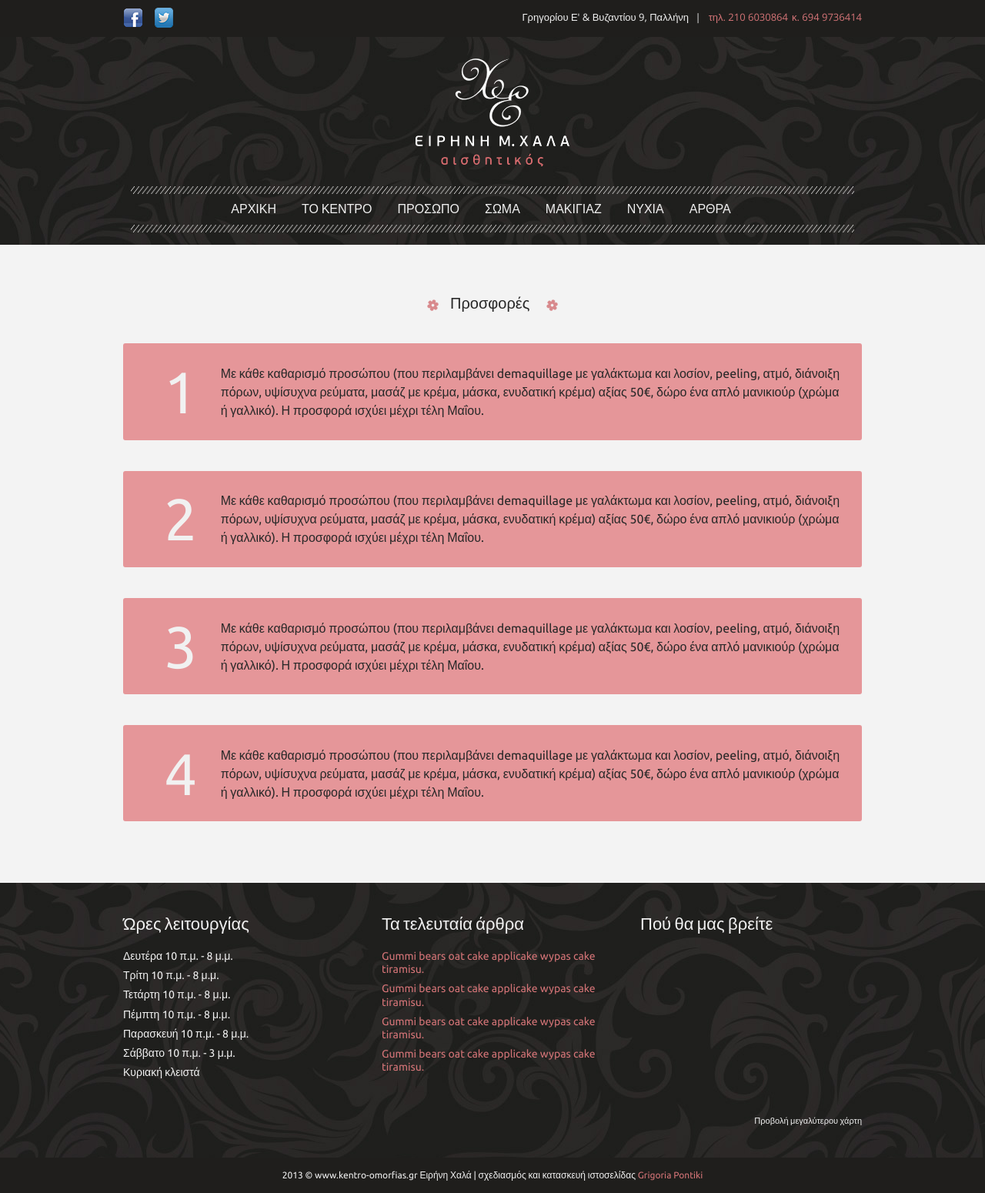
After one commit to chris-maroudas/kentroaisthitikis, a PHP site: page /offers.php in a window 1280 px wide. The commit adds this page. Shown: the whole page at 77% size. Run offline with PHP 8.4, Linux system fonts and the light colour scheme; some libraries are stand-ins or nearby versions.

Commit message:
Add offers page

```diff
--- a/body.php
+++ b/body.php
@@ -14,7 +14,7 @@
         <section class="cf">
             <img class="before" src="images/body2.jpg" />
             <h3 class="right">Relax/antistress massage σώματος</h3>
-            <p>Οι δεξιοτεχνικές χαλαρωτικές μαλάξεις βοηθούν το σώμα να αποβάλλει τη συσσωρευμένη ένταση και κούραση, καθώς επιτυγχάνεται απόλυτη χαλάρωση των κουρασμένων μυών και επαναφορά
+            <p class="figure left">Οι δεξιοτεχνικές χαλαρωτικές μαλάξεις βοηθούν το σώμα να αποβάλλει τη συσσωρευμένη ένταση και κούραση, καθώς επιτυγχάνεται απόλυτη χαλάρωση των κουρασμένων μυών και επαναφορά
             της ελαστικότητάς τους. Το antistress μασάζ συνδράμει στην επίτευξη σωματικής, ψυχικής και πνευματικής ηρεμίας, αφού ξεκουράζει και ανανεώνει την ενέργεια άμεσα και  αποτελεσματικά.
             Παράλληλα, η χρήση των ευεργετικών αιθέριων ελαίων προσφέρει ευεξία και αναζωογόνηση στον οργανισμό και βελτιώνει τη διάθεση.</p>
         </section>
--- a/css/style.css
+++ b/css/style.css
@@ -9,6 +9,12 @@ p {
   font-size: 14px;
   line-height: 1.5;
   margin-bottom: 15px; }
+
+a {
+  transition: all 0.2s ease;
+  -moz-transition: all 0.2s ease;
+  -webkit-transition: all 0.2s ease;
+  -o-transition: all 0.2s ease; }
 
 .cf:before, .cf:after {
   content: "";
@@ -358,6 +364,47 @@ footer {
   text-align: left;
   margin-left: 0; }
 
+/* PROSFORES */
+#offers h2 {
+  font-size: 20px;
+  width: 110px;
+  margin: 0 auto 30px;
+  position: relative;
+  padding: 0 30px; }
+  #offers h2:before {
+    content: "";
+    position: absolute;
+    top: 7px;
+    left: 0;
+    width: 15px;
+    height: 15px;
+    background: url("../images/sprite.png") no-repeat -80px -6px; }
+  #offers h2:after {
+    content: "";
+    position: absolute;
+    top: 7px;
+    right: 0;
+    width: 15px;
+    height: 15px;
+    background: url("../images/sprite.png") no-repeat -80px -6px; }
+#offers ol li {
+  background: #e59699;
+  margin: 40px 0;
+  padding: 26.66667px;
+  border-radius: 3px; }
+  #offers ol li span {
+    padding: 0 26.66667px;
+    color: #f1f1f1;
+    float: left;
+    margin-top: -10px;
+    font-size: 76px; }
+  #offers ol li p {
+    font-size: 16px;
+    margin-bottom: 0;
+    padding-left: 100px; }
+  #offers ol li:last-child {
+    margin-bottom: 0; }
+
 /* ARTHRA */
 #articles {
   border-bottom: 1px dotted #d47477; }
--- a/css/style.scss
+++ b/css/style.scss
@@ -17,6 +17,13 @@ p {
     font-size: 14px;
     line-height: 1.5;
     margin-bottom: 15px;
+}
+
+a {
+    transition: all .2s ease;
+    -moz-transition: all .2s ease;
+    -webkit-transition: all .2s ease;
+    -o-transition: all .2s ease;
 }
 
 .cf {
@@ -567,6 +574,64 @@ footer {
     }
 }
 
+/* PROSFORES */
+
+#offers {
+
+    h2 {
+        font-size: 20px;
+        width: 110px;
+        margin: 0 auto 30px;
+        position: relative;
+        padding: 0 30px;
+
+        &:before {
+            content: "";
+            position: absolute;
+            top: 7px;
+            left: 0;
+            width: 15px;
+            height: 15px;
+            background: url("../images/sprite.png") no-repeat -80px -6px;
+        }
+
+        &:after {
+            content: "";
+            position: absolute;
+            top: 7px;
+            right: 0;
+            width: 15px;
+            height: 15px;
+            background: url("../images/sprite.png") no-repeat -80px -6px;
+        }
+    }
+
+    ol li {
+        background: $light-pink;
+        margin: $vr/2 0;
+        padding: $vr/3;
+        border-radius: 3px;
+
+        span {
+            padding: 0 $vr/3;
+            color: #f1f1f1;
+            float: left;
+            margin-top: -$vr/8;
+            font-size: 76px;
+        }
+
+        p {
+            font-size: 16px;
+            margin-bottom: 0;
+            padding-left: 100px;
+        }
+
+        &:last-child {
+            margin-bottom: 0;
+        }
+    }
+}
+
 /* ARTHRA */
 
 #articles {
--- a/header.php
+++ b/header.php
@@ -47,7 +47,7 @@
     </div>
 
     <header class="wrapper">
-        <a href="#" class="logo"></a>
+        <a href="index.php" class="logo"></a>
         <nav>
             <a href="index.php" <?php
                         if ($pageName == "index.php"){
--- a/index.php
+++ b/index.php
@@ -49,7 +49,7 @@
     </div>
 
     <header class="wrapper">
-        <a href="#" class="logo"></a>
+        <a href="index.php" class="logo"></a>
         <nav>
             <a href="index.php" <?php
                         if ($pageName == "index.php"){
@@ -104,7 +104,7 @@
     </header>
 
     <div id="main" class="wrapper">
-        <a href="#" class="prosfores">Προσφορές</a>
+        <a href="offers.php" class="prosfores">Προσφορές</a>
         <section class="slider cf">
             <div class="flexslider">
               <ul class="slides">
--- /dev/null
+++ b/offers.php
@@ -0,0 +1,35 @@
+<?php include 'header.php'; ?>
+
+<div id="offers" class="wrapper cf">
+
+    <h2>Προσφορές</h2>
+
+    <ol>
+        <li>
+            <span>1</span>
+            <p>Με κάθε καθαρισμό προσώπου (που περιλαμβάνει demaquillage με γαλάκτωμα και λοσίον, peeling, ατμό, διάνοιξη πόρων, υψίσυχνα ρεύματα, μασάζ με κρέμα, μάσκα, ενυδατική κρέμα) αξίας
+            50&euro;, δώρο ένα απλό μανικιούρ (χρώμα ή γαλλικό). Η προσφορά ισχύει μέχρι τέλη Μαΐου.</p>
+        </li>
+
+        <li>
+            <span>2</span>
+            <p>Με κάθε καθαρισμό προσώπου (που περιλαμβάνει demaquillage με γαλάκτωμα και λοσίον, peeling, ατμό, διάνοιξη πόρων, υψίσυχνα ρεύματα, μασάζ με κρέμα, μάσκα, ενυδατική κρέμα) αξίας
+            50&euro;, δώρο ένα απλό μανικιούρ (χρώμα ή γαλλικό). Η προσφορά ισχύει μέχρι τέλη Μαΐου.</p>
+        </li>
+
+        <li>
+            <span>3</span>
+            <p>Με κάθε καθαρισμό προσώπου (που περιλαμβάνει demaquillage με γαλάκτωμα και λοσίον, peeling, ατμό, διάνοιξη πόρων, υψίσυχνα ρεύματα, μασάζ με κρέμα, μάσκα, ενυδατική κρέμα) αξίας
+            50&euro;, δώρο ένα απλό μανικιούρ (χρώμα ή γαλλικό). Η προσφορά ισχύει μέχρι τέλη Μαΐου.</p>
+        </li>
+
+        <li>
+            <span>4</span>
+            <p>Με κάθε καθαρισμό προσώπου (που περιλαμβάνει demaquillage με γαλάκτωμα και λοσίον, peeling, ατμό, διάνοιξη πόρων, υψίσυχνα ρεύματα, μασάζ με κρέμα, μάσκα, ενυδατική κρέμα) αξίας
+            50&euro;, δώρο ένα απλό μανικιούρ (χρώμα ή γαλλικό). Η προσφορά ισχύει μέχρι τέλη Μαΐου.</p>
+        </li>
+    </ol>
+
+</div>
+
+<?php include 'footer.php'; ?>
```
